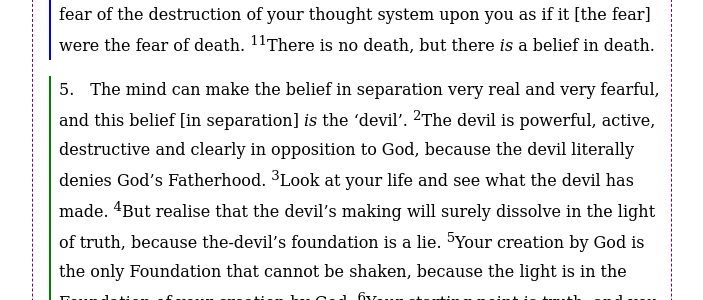
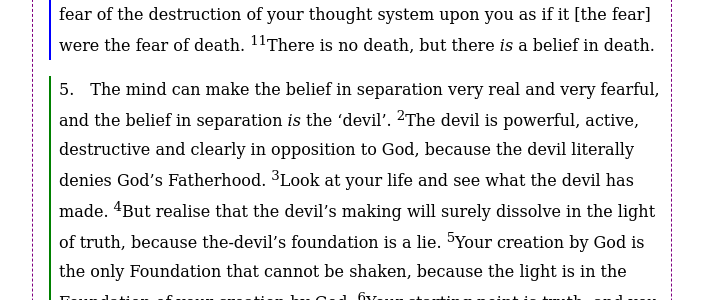
Before and after one commit to wdporter/acim, a Jekyll site: the page built from text/3/vii/index.html, in a window 1280 px wide and 900 px high, scrolled down 6340 px. Shown: the part 180-480 px from the top of the window, without its empty margins (288-991 px from the left). Built offline with Jekyll 4.4.1, drawn with Linux system fonts in a browser that asks for light colours.

Commit message:
commentary

```diff
--- a/text/3/i/index.html
+++ b/text/3/i/index.html
@@ -169,7 +169,10 @@ next-section: /text/3/ii
 		<sup>7</sup>The result is learning failure.
 
 	<p class=simplified>Be merciful as God is merciful. Do not attack. Attack does not teach.
+
 	<p class=commentary>If we believe that Jesus suffered <em>because</em> of our sins — that he, an innocent man, was punished by God and died <em>because</em> we were bad — it would be impossible for us not to be even guiltier. We then would (always) project this guilt onto others, seeing them as responsible for the death we unconsciously believe we brought about. Nor could we help projecting onto Jesus, and even onto God, a judgement that would punish us for our sins. Thus, we are unable to learn that our sins are forgiven — the lesson Jesus came to teach us — and have learned instead that salvation is sacrifice. (Wapnick, FAJ, p. 206.)
+
+	<p class=commentary>(2) …does not mean we should trust our brother’s ego; …and we are certainly not asked to deny the sometimes vicious forms of people’s calls for help. However, we are asked, when in the presence of such expressions of fear, to look beyond them to the love of God that is truly being called for — to have faith that even in the midst of the ego’s dark camouflage, the light of Christ remains undimmed. (Wapnick, LDNC. p. 549.)
 </div>
 
 
@@ -307,5 +310,5 @@ next-section: /text/3/ii
 
 	<p class=simplified>God’s Son’s true state is innocence. In innocence you know God.
 
-	<p class=commentary>
+	<p class=commentary>The mistake [of ritualisation] is more usually spoken of in teh Course as the ocnfusion of form with content, most clearly seen in the discussion of special love relationships, where the content of hate and guilt is concealed behind th eofrm of love. (Wapnick, LDNC, p. 528).
 </div>
--- a/text/3/v/index.html
+++ b/text/3/v/index.html
@@ -200,9 +200,11 @@ next-section: /text/3/vi
 
 	<p class=simplified>Your only meaningful prayer is forgiveness. Praying for forgiveness is asking to recognise what you already have. You chose perception. In perception you lose knowledge of who you really are. You need a miracle to get out of perception. Creation is your source and your function.
 
-	<p class=commentary>(3, 5) If I believe I have a need, then ovbiously I have to do something about it; the idea behind the miracle (or healing) is that nothing has to be done. This of course does not mean that our bodies do not do things in this world, but simply that we recognise that it is the Holy Spirit’s Love that is “doing” it through us. Our only need, therefore, is to remember that we have no needs. …the miracle simply undoes our faulty belief system, which then inevitably leads to the memory of our one need — the Love of God. (Wapnick, AVI, p.81.)
+	<p class="commentary wapnick">(1–5) In other words, one cannot pray for something that is not there. One can only legitimately pray to remmeber or to accept the truth that is already within… We pray for help to forgive (undo) the illusion that there was ever anything but the perfect unity of God and Christ. (Wapnick, LDNC, p. 547.)
 
-	<p class=commentary>(5) What we “already have” reflects the principle of abundance: God has given us everything in our creation. This abundance has no referent to anything in the material world. Abundance is only of God, and cannot be expressed in what is not in Him. Thus, there can be no connection between the worlds of spirit and materiality, as they reflect mutually exclusive levels: one real, the other illusory. (Wapnick, FAJ, p.122.)
+	<p class="commentary wapnick">(3, 5) If I believe I have a need, then ovbiously I have to do something about it; the idea behind the miracle (or healing) is that nothing has to be done. This of course does not mean that our bodies do not do things in this world, but simply that we recognise that it is the Holy Spirit’s Love that is “doing” it through us. Our only need, therefore, is to remember that we have no needs. …the miracle simply undoes our faulty belief system, which then inevitably leads to the memory of our one need — the Love of God. (Wapnick, AVI, p.81.)
+
+	<p class="commentary wapnick">(5) What we “already have” reflects the principle of abundance: God has given us everything in our creation. This abundance has no referent to anything in the material world. Abundance is only of God, and cannot be expressed in what is not in Him. Thus, there can be no connection between the worlds of spirit and materiality, as they reflect mutually exclusive levels: one real, the other illusory. (Wapnick, FAJ, p.122.)
 
 
 </div>
--- a/text/3/vii/index.html
+++ b/text/3/vii/index.html
@@ -195,7 +195,7 @@ next-section: /text/4/in
 		<sup>11</sup>There is no death, but there <em>is</em> a belief in death.
 
 	<p class=substituted>
-		5.&emsp;The mind can make the belief in separation very real and very fearful, and this belief [in separation] <em>is</em> the ‘devil’.
+		5.&emsp;The mind can make the belief in separation very real and very fearful, and the belief in separation <em>is</em> the ‘devil’.
 		<sup>2</sup>The devil is powerful, active, destructive and clearly in opposition to God, because the devil literally denies God’s Fatherhood.
 		<sup>3</sup>Look at your life and see what the devil has made.
 		<sup>4</sup>But realise that the devil’s making will surely dissolve in the light of truth, because the-devil’s foundation is a lie.
@@ -210,6 +210,9 @@ next-section: /text/4/in
 	<p class=simplified>The foundation of your thought system is a false belief in separation. Your thought system is your life. Your true foundation is that God created you. This is your real beginning. Go back to your beginning. At the beginning your Self is in peace. Nothing has truly happened since the beginning. Do not be afraid about the destruction of your thought system, that is, your life.
 
 	<p class=commentary>(1–4) For ‘the devil’, read ‘the belief in separation’ (—Ed.)
+
+	<p class="commentary wapnick">(1) Crucial to the Course’s understanding of salvation is that it is not “the world, the flesh and the devil” from which one needs to be saved, for that is not the problem. Rather, the problem is the underlying thought system of separation — the way we think — that brought about the world, the flesh and the devil. It is this “way of thinking” that we may more properly call the devil, it being nothing more than our belief that it is possible to have a force that opposes God, and that can succeed. (Wapnick, LDNC, p. 499–500.)
+
 </div>
 
 <div class=paragraph id=p6>
```
